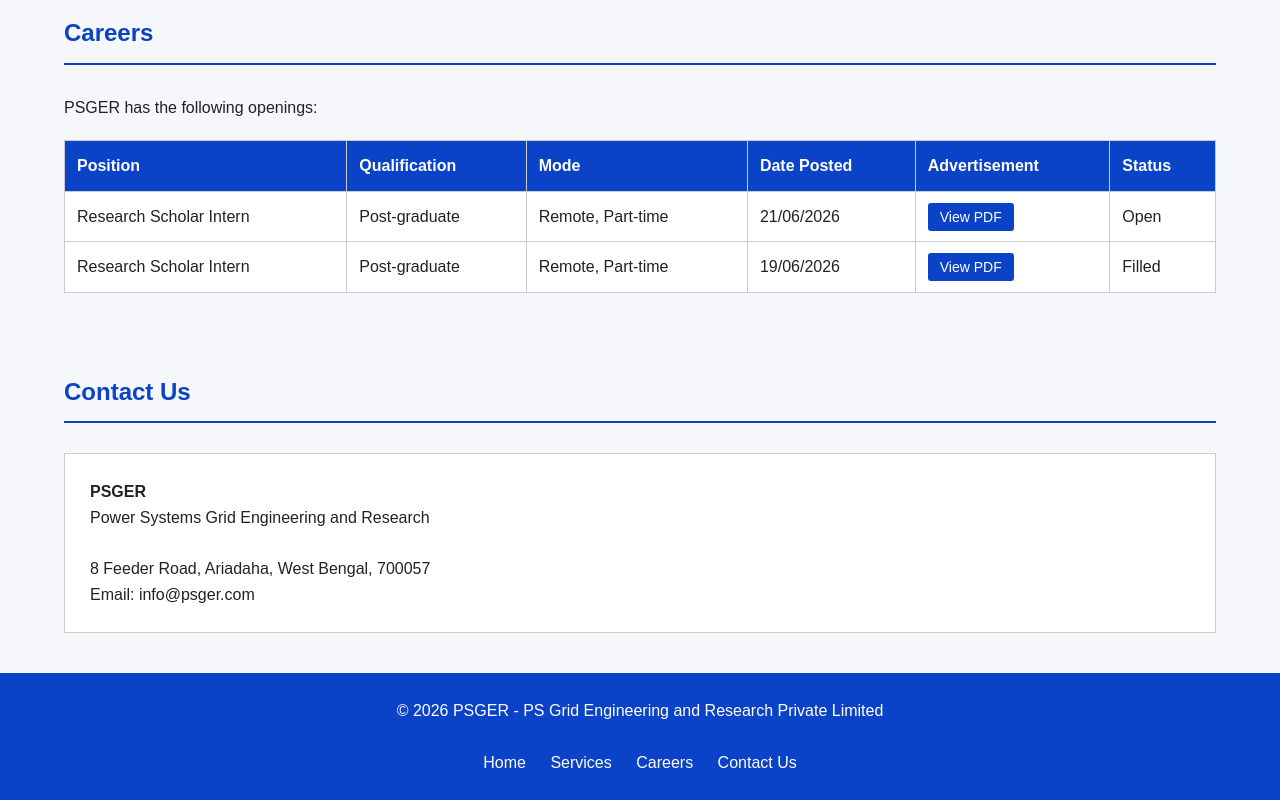
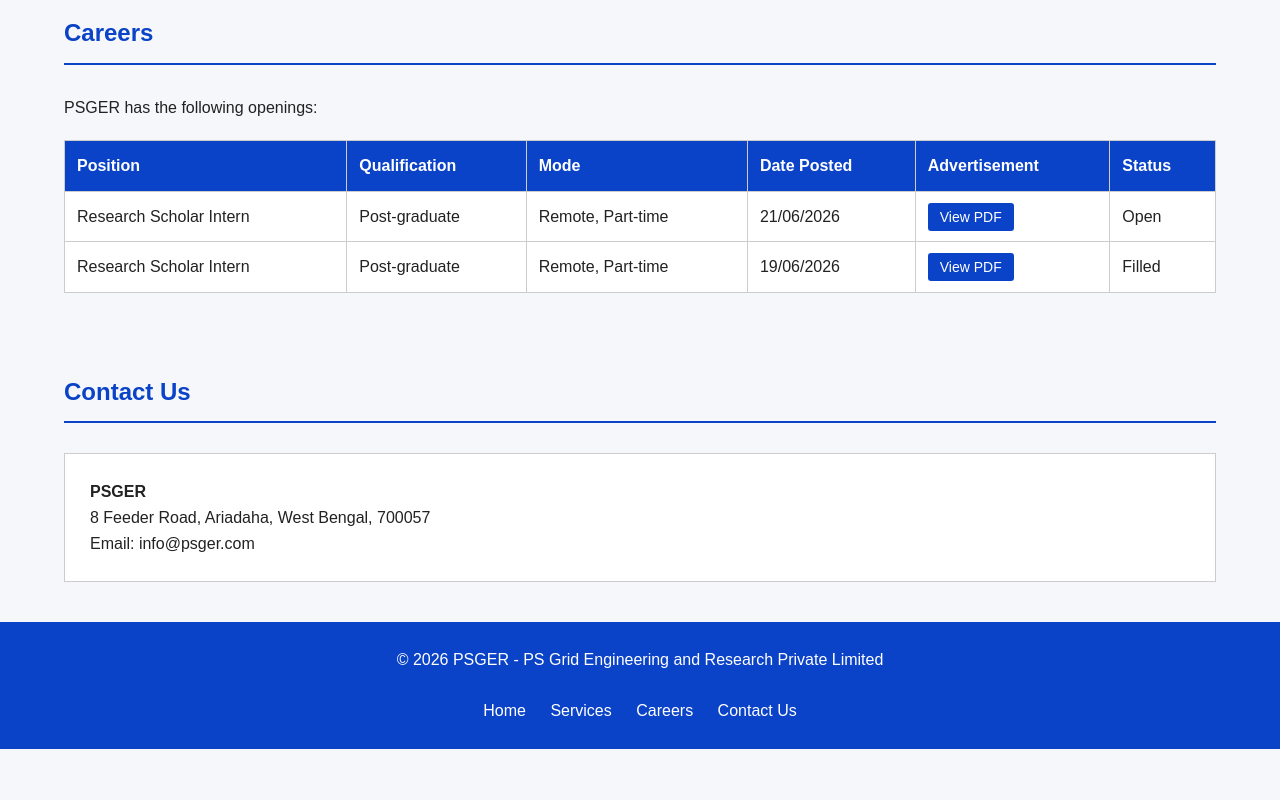
Before and after one commit to pspower-psger/homepage, a plain HTML site: page index.html in a window 1280 px wide. Shown: the part 977-1777 px from the top of the page. After the commit the page ends 1726 px from the top, so only its background shows below. Drawn offline with Linux system fonts and the light colour scheme.

Commit message:
Update index.html

```diff
--- a/index.html
+++ b/index.html
@@ -364,10 +364,6 @@ footer a{
         <div class="contact-box">
 
             <p><strong>PSGER</strong></p>
-            <p>Power Systems Grid Engineering and Research</p>
-
-            <br>
-
             <p>8 Feeder Road, Ariadaha, West Bengal, 700057</p>
 
             <p>Email: info@psger.com</p>
```
